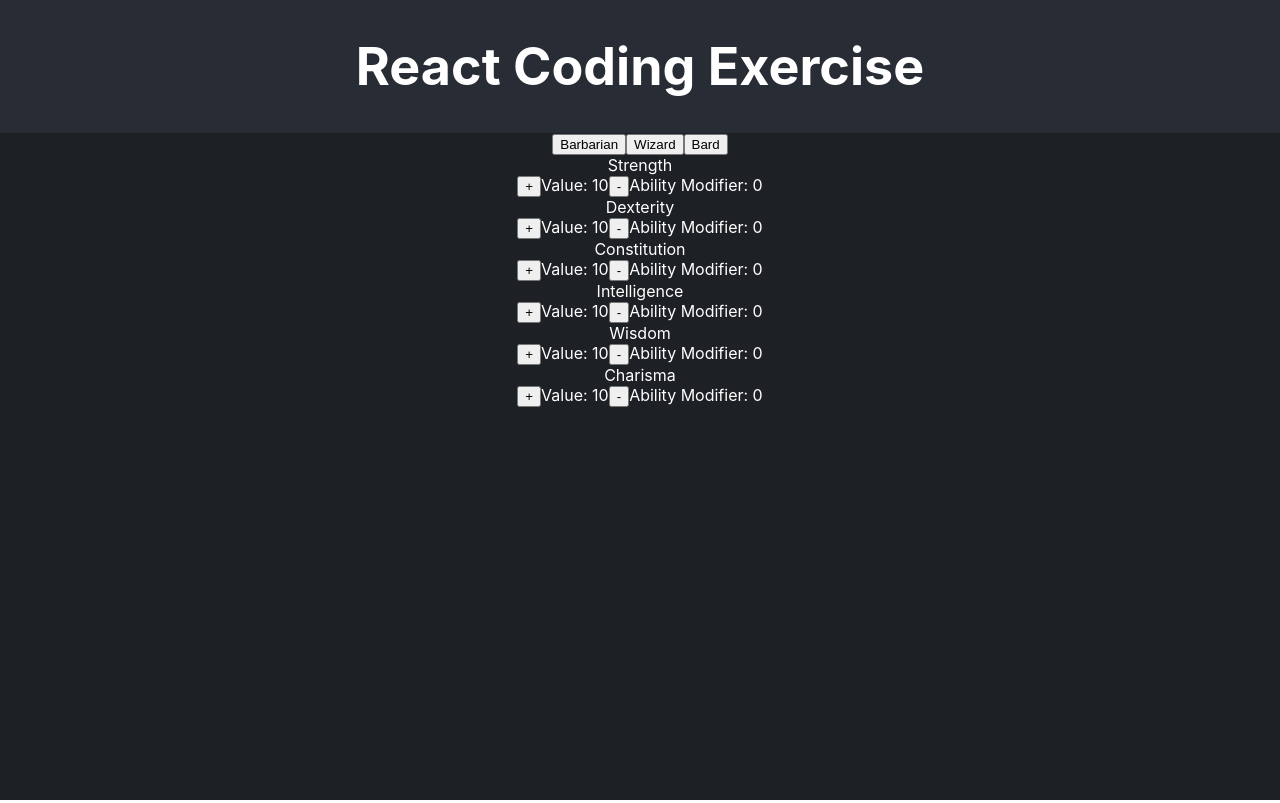
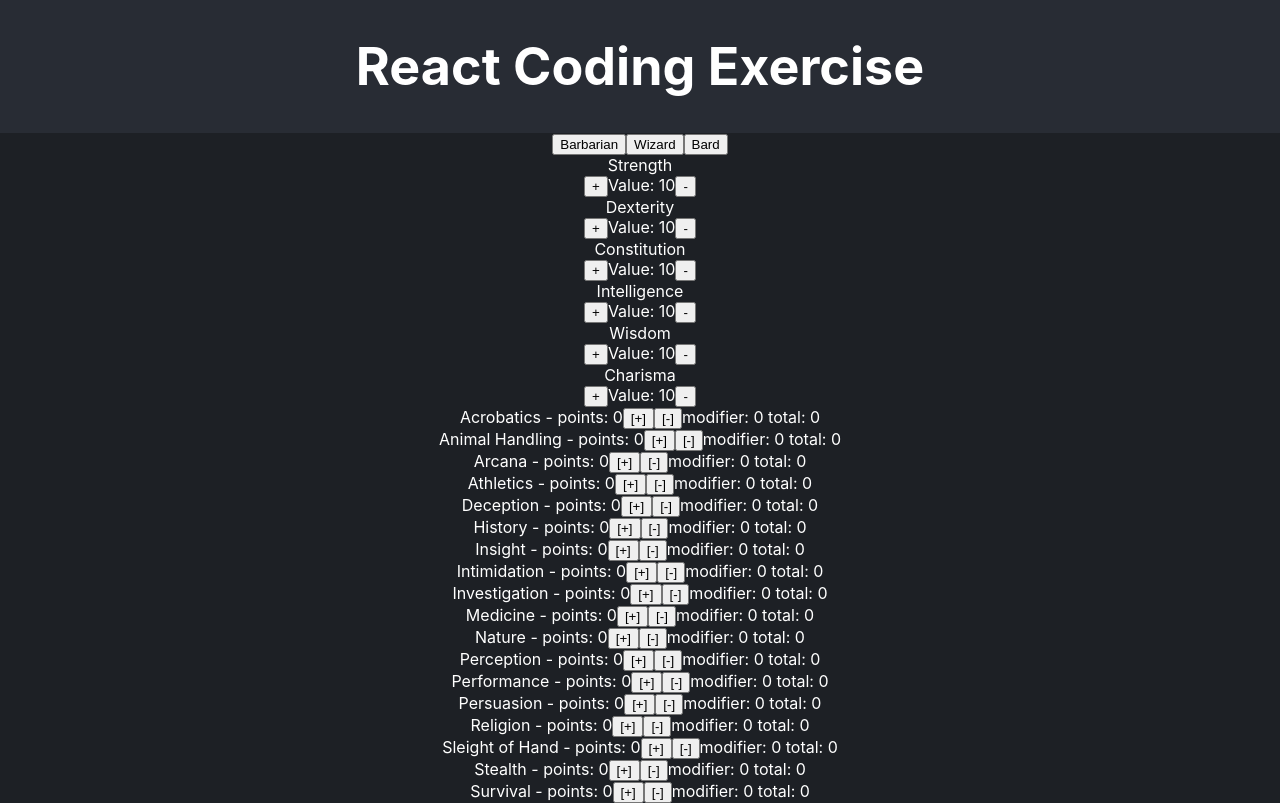
Before and after one commit to Kresten24/recruiting-webapp-character, a React (Create React App) app: page / in a window 1280 px wide. Built offline with nearby package versions, Linux system fonts and the light colour scheme.

Commit message:
implemented skills

```diff
--- a/src/components/Attribute.js
+++ b/src/components/Attribute.js
@@ -2,8 +2,6 @@ import { useState } from "react";
 
 const Attribute = (props) => {
   const { attributeName, value, onUpdateValue } = props;
-
-  const abilityModifier = Math.floor((value - 10)/2)
 
   const incrementHandler = () => onUpdateValue(value + 1);
 
@@ -15,7 +13,8 @@ const Attribute = (props) => {
       <div>
       <button onClick={incrementHandler}>+</button>
         Value: {value}
-        <button onClick={decrementHandler}>-</button>Ability Modifier: {abilityModifier}
+        <button onClick={decrementHandler}>-</button>
+
       </div>
     </div>
   );
--- a/src/components/CharacterSheet.js
+++ b/src/components/CharacterSheet.js
@@ -1,7 +1,8 @@
 import { useState } from "react";
-import { ATTRIBUTE_LIST, CLASS_LIST } from "../data/consts";
+import { ATTRIBUTE_LIST, CLASS_LIST, SKILL_LIST } from "../data/consts";
 import Attribute from "./Attribute";
 import ClassDetails from "./ClassDetails";
+import Skill from "./Skill";
 
 const CharacterSheet = () => {
   const [selectedClass, setSelectedClass] = useState(null);
@@ -10,6 +11,16 @@ const CharacterSheet = () => {
     Object.fromEntries(ATTRIBUTE_LIST.map((attribute) => [attribute, 10]))
   );
 
+
+  // intelligence attribute ability modifier
+  const intModifier = Math.floor((attributes.Intelligence - 10) / 2);
+
+  // state to keep track of the skill points
+  const [skillPoints, setSkillPoints] = useState(
+    10 + 4 * intModifier
+  );
+
+  // handler function to update attribues state
   const updateAttributeValueHandler = (attribute, value) => {
     setAttributes((prevAttributes) => ({
       ...prevAttributes,
@@ -17,13 +28,20 @@ const CharacterSheet = () => {
     }));
   };
 
+  // handler function to update the selected class state
   const displayClassDetailsHandler = (characterClass) => {
     setSelectedClass(characterClass);
+  };
+
+  // handler function to update the skillpoints
+  const skillPointHandler = (value) => {
+    setSkillPoints(skillPoints + value);
   };
 
   return (
     <>
       {Object.keys(CLASS_LIST).map((characterClass) => {
+        // check if attribues values exceeds the minimum requirements of the class
         const meetsRequirement = Object.entries(
           CLASS_LIST[characterClass]
         ).every(([key, value]) => attributes[key] >= value);
@@ -54,6 +72,25 @@ const CharacterSheet = () => {
           />
         );
       })}
+
+      <div>
+        {Object.keys(SKILL_LIST).map((skillName) => {
+          // calculate the ability modifier of all attributes
+          const abilityModifier = Math.floor((attributes[SKILL_LIST[skillName].attributeModifier] - 10)/2);
+          const skillPointsSpent = 0;
+
+          return (
+            <Skill
+              key={skillName}
+              skillName={SKILL_LIST[skillName].name}
+              abilityModifier={abilityModifier}
+              skillPointHandler={skillPointHandler}
+              // disable all buttons if skillpointSpent exceeds or equals to skillpoints
+              disabled={skillPointsSpent >= skillPoints}
+            />
+          );
+        })}
+      </div>
     </>
   );
 };
--- /dev/null
+++ b/src/components/Skill.js
@@ -0,0 +1,41 @@
+import { useState } from "react";
+
+const Skill = ({
+  skillName,
+  abilityModifier,
+  skillPointHandler,
+  disabled,
+}) => {
+  const [points, setPoints] = useState(0);
+
+  const incrementSkillPoints = () => {
+    if (!disabled) {
+      setPoints(points + 1);
+      skillPointHandler(-1);
+    }
+  };
+
+  const decrementSkillPoints = () => {
+    if (points > 0) {
+      setPoints(points - 1);
+      skillPointHandler(1);
+    }
+  };
+
+  const total = points + abilityModifier;
+
+  return (
+    <div>
+      {skillName} - points: {points}
+      <button onClick={incrementSkillPoints} disabled={disabled}>
+        [+]
+      </button>
+      <button onClick={decrementSkillPoints} disabled={disabled}>
+        [-]
+      </button>
+      modifier: {abilityModifier} total: {total}
+    </div>
+  );
+};
+
+export default Skill;
```
